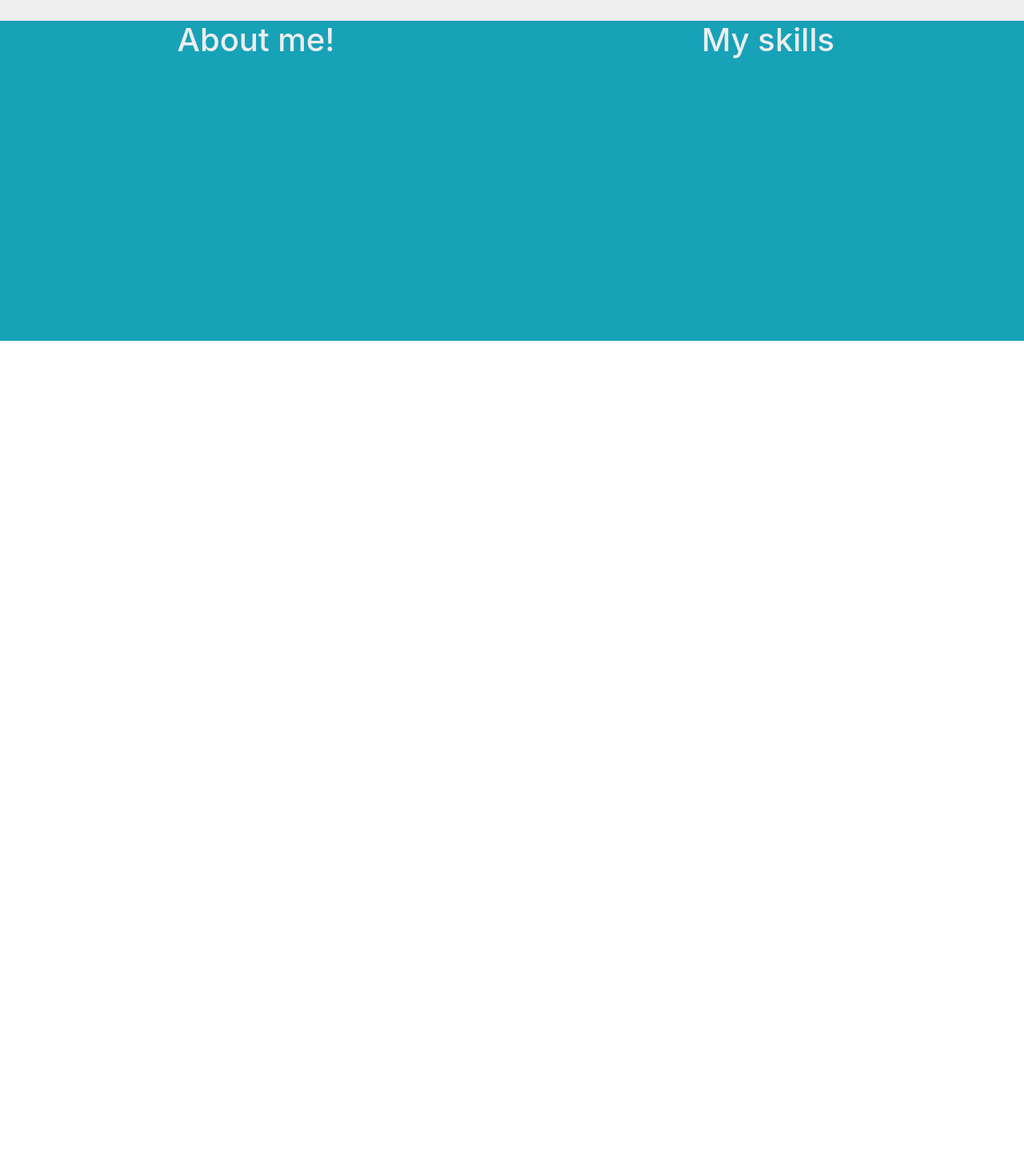
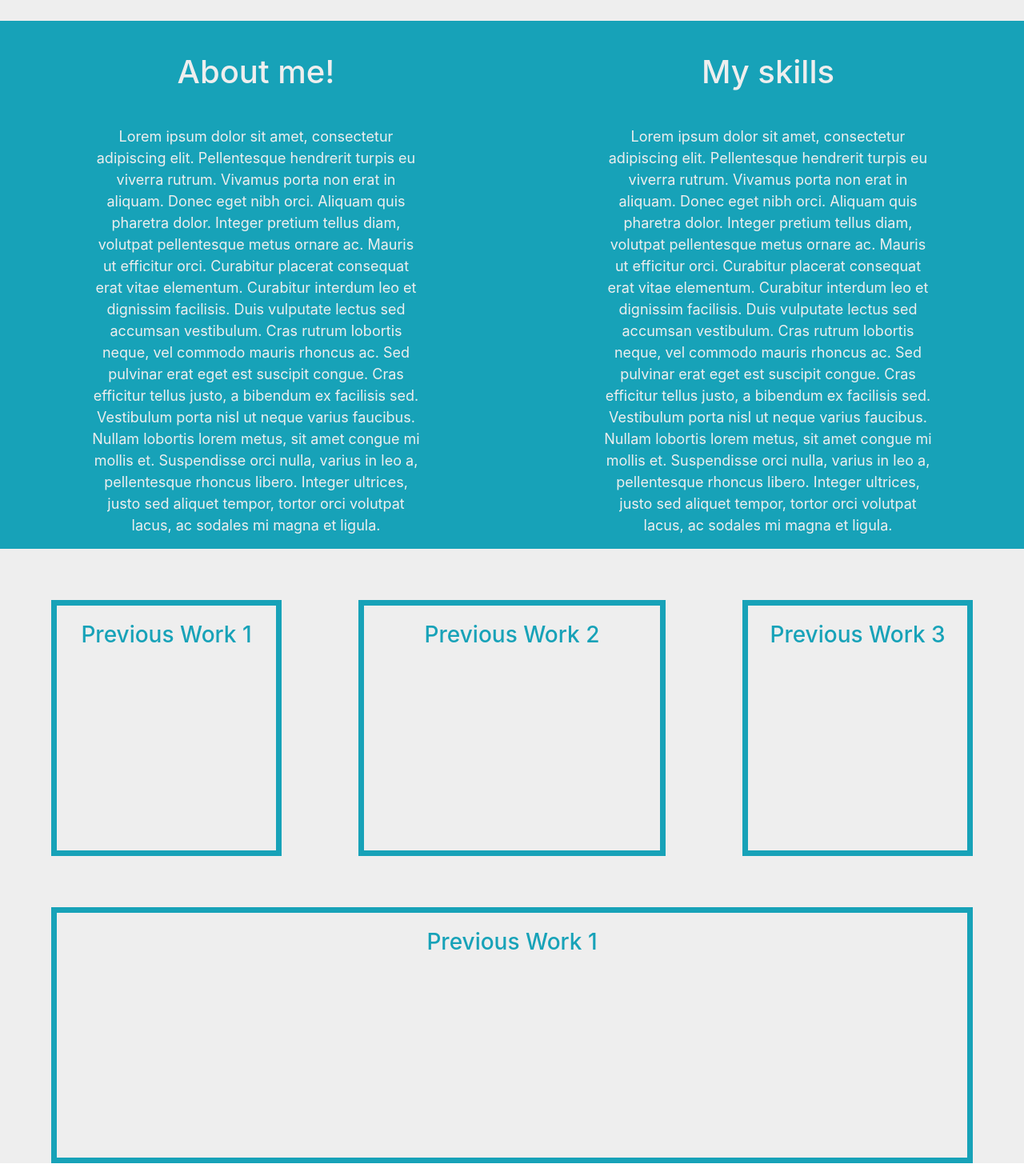
Before and after one commit to tullinge1996/release1.0, a React (Create React App) app in the folder release/: page / in a window 1280 px wide. Shown: the part 180-1650 px from the top of the page at 80% size. Before the commit the page ends 800 px from the top, so only its background shows below. Built offline with nearby package versions, Linux system fonts and the light colour scheme.

Commit message:
added Previous Work section and footer

```diff
--- a/release/src/AboutMe.js
+++ b/release/src/AboutMe.js
@@ -7,8 +7,34 @@ class AboutMe extends Component {
     return(
       <Container className="aboutMeContainer">
       <Row className = "RowAboutMe">
-          <Col xl="6" className = "firstCol"><h1>About me!</h1></Col>
-          <Col xl="6" className = "secondCol"><h1>My skills</h1></Col>
+          <Col xl="6" className = "firstCol">
+          <h1>About me!</h1>
+          <p>Lorem ipsum dolor sit amet, consectetur adipiscing elit. Pellentesque hendrerit turpis eu viverra rutrum.
+           Vivamus porta non erat in aliquam. Donec eget nibh orci. Aliquam quis pharetra dolor.
+           Integer pretium tellus diam, volutpat pellentesque metus ornare ac. Mauris ut efficitur orci.
+            Curabitur placerat consequat erat vitae elementum. Curabitur interdum leo et dignissim facilisis.
+             Duis vulputate lectus sed accumsan vestibulum.
+             Cras rutrum lobortis neque, vel commodo mauris rhoncus ac.
+             Sed pulvinar erat eget est suscipit congue. Cras efficitur tellus justo, a bibendum ex facilisis sed.
+              Vestibulum porta nisl ut neque varius faucibus.
+              Nullam lobortis lorem metus, sit amet congue mi mollis et. Suspendisse orci nulla, varius in leo a, pellentesque rhoncus libero.
+               Integer ultrices, justo sed aliquet tempor, tortor orci volutpat lacus, ac sodales mi magna et ligula.
+               </p>
+          </Col>
+          <Col xl="6" className = "secondCol">
+          <h1>My skills</h1>
+          <p>Lorem ipsum dolor sit amet, consectetur adipiscing elit. Pellentesque hendrerit turpis eu viverra rutrum.
+           Vivamus porta non erat in aliquam. Donec eget nibh orci. Aliquam quis pharetra dolor.
+           Integer pretium tellus diam, volutpat pellentesque metus ornare ac. Mauris ut efficitur orci.
+            Curabitur placerat consequat erat vitae elementum. Curabitur interdum leo et dignissim facilisis.
+             Duis vulputate lectus sed accumsan vestibulum.
+             Cras rutrum lobortis neque, vel commodo mauris rhoncus ac.
+             Sed pulvinar erat eget est suscipit congue. Cras efficitur tellus justo, a bibendum ex facilisis sed.
+              Vestibulum porta nisl ut neque varius faucibus.
+              Nullam lobortis lorem metus, sit amet congue mi mollis et. Suspendisse orci nulla, varius in leo a, pellentesque rhoncus libero.
+               Integer ultrices, justo sed aliquet tempor, tortor orci volutpat lacus, ac sodales mi magna et ligula.
+               </p>
+          </Col>
         </Row>
       </Container>
     );
--- a/release/src/App.css
+++ b/release/src/App.css
@@ -1,4 +1,6 @@
-
+#root{
+  background-color:#EEE;
+}
 .HeaderContainer{
   height: 150px;
   display: flex;
@@ -19,3 +21,59 @@
 .aboutMeContainer{
   min-width: 100%;
 }
+.firstCol h1{
+  padding-top: 40px;
+}
+.secondCol h1{
+  padding-top: 40px;
+}
+.firstCol p{
+  padding-top: 35px;
+  padding-left: 100px;
+  padding-right: 100px;
+  font-size: 18px;
+}
+.secondCol p{
+  padding-top: 35px;
+  padding-left: 100px;
+  padding-right: 100px;
+  font-size: 18px;
+}
+.RowPreviousWork{
+  color: #17A2B8;
+  text-align: center;
+  min-height: 40vh;
+}
+.RowPreviousWork h3{
+  padding-top: 20px;
+}
+.PreviousWorkContainer{
+  margin-top: 5%;
+  margin-bottom: 5%;
+  min-width:  90%;
+}
+.firstColPreviousWork{
+border: 7px solid #17A2B8;
+}
+.secondColPreviousWork{
+border: 7px solid #17A2B8;
+}
+.thirdColPreviousWork{
+border: 7px solid #17A2B8;
+}
+.RowFooter{
+  color: #17A2B8;
+  text-align: center;
+  min-height: 40vh;
+}
+.RowFooter h3{
+  padding-top: 20px;
+}
+.FooterContainer{
+  margin-top: 5%;
+  margin-bottom: 5%;
+  min-width:  90%;
+}
+.ColFooter{
+border: 7px solid #17A2B8;
+}
--- a/release/src/App.js
+++ b/release/src/App.js
@@ -2,6 +2,9 @@ import React,{Component} from "react";
 import Header from "./Header";
 import AboutMe from "./AboutMe";
 import NavBar from "./NavBar";
+import PreviousWork from "./PreviousWork";
+import Footer from "./Footer";
+
 
 
 class App extends Component {
@@ -11,7 +14,8 @@ class App extends Component {
       <NavBar/>
       <Header/>
       <AboutMe/>
-
+      <PreviousWork/>
+      <Footer/>
       </div>
     );
   }
--- /dev/null
+++ b/release/src/Footer.js
@@ -0,0 +1,18 @@
+import React, {Component} from "react";
+import "./App.css";
+import { Container, Row, Col } from 'reactstrap';
+
+class Footer extends Component {
+  render(){
+    return(
+      <Container className="FooterContainer">
+      <Row className = "RowFooter">
+          <Col xl= "12" className = "ColFooter">
+          <h3>Previous Work 1</h3>
+          </Col>
+        </Row>
+      </Container>
+    );
+  }
+}
+export default Footer
--- a/release/src/NavBar.js
+++ b/release/src/NavBar.js
@@ -19,7 +19,7 @@ export default class NavBar extends React.Component {
   render() {
     return (
       <div>
-        <Navbar color="info" light>
+        <Navbar color="info" dark>
           <NavbarBrand href="/" className="mr-auto">Carl Brunngård | Front-End Developer</NavbarBrand>
           <NavbarToggler onClick={this.toggleNavbar} className="mr-2" />
           <Collapse isOpen={!this.state.collapsed} navbar>
--- /dev/null
+++ b/release/src/PreviousWork.js
@@ -0,0 +1,24 @@
+import React, {Component} from "react";
+import "./App.css";
+import { Container, Row, Col } from 'reactstrap';
+
+class PreviousWork extends Component {
+  render(){
+    return(
+      <Container className="PreviousWorkContainer">
+      <Row className = "RowPreviousWork">
+          <Col xl={{ size: "3", offset: 0}} className = "firstColPreviousWork">
+          <h3>Previous Work 1</h3>
+          </Col>
+          <Col xl={{ size: "4", offset: 1 }} className = "secondColPreviousWork">
+          <h3>Previous Work 2</h3>
+          </Col>
+          <Col xl={{ size: "3", offset: 1}} className = "thirdColPreviousWork">
+          <h3>Previous Work 3</h3>
+          </Col>
+        </Row>
+      </Container>
+    );
+  }
+}
+export default PreviousWork
```
